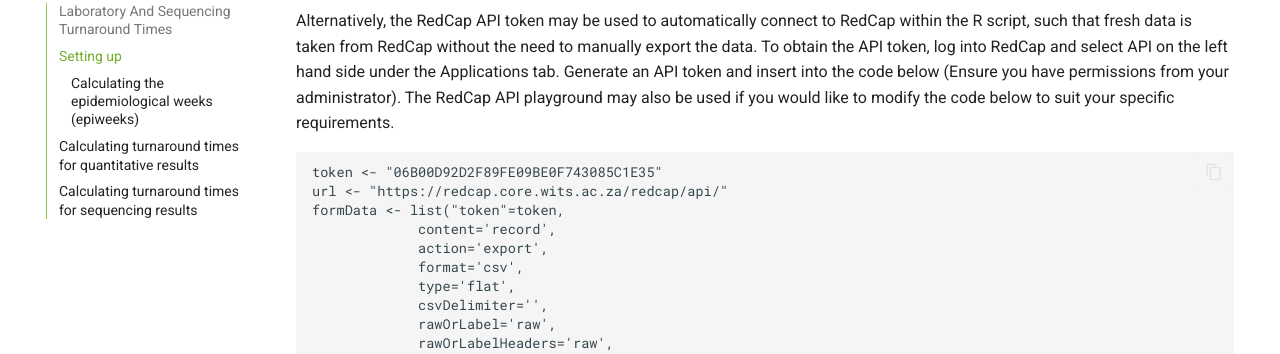
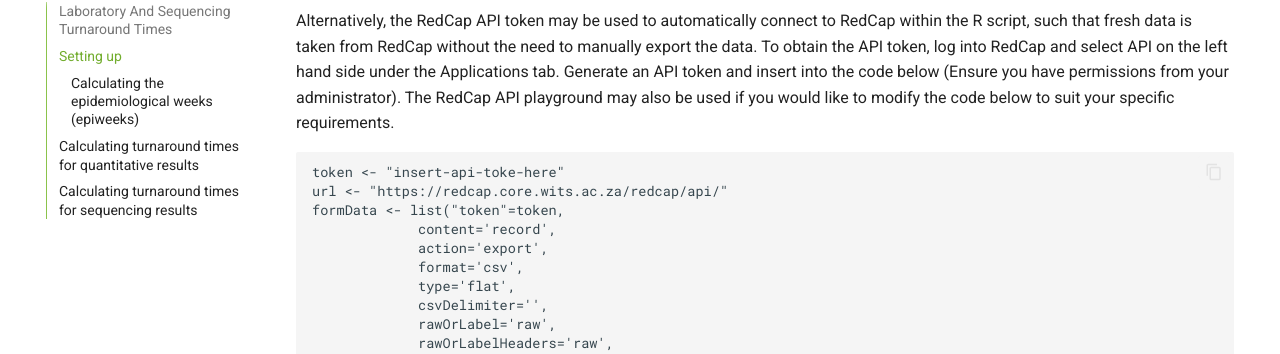
Before and after one commit to NICD-Wastewater-Genomics/NICD-Wastewater-Genomics.github.io, an MkDocs documentation site: the page built from docs/labtat.md, in a window 1280 px wide and 900 px high, scrolled down 840 px. Shown: the part 97-451 px from the top of the window. Built offline with MkDocs 1.6.1 and Material for MkDocs 9.7.7, drawn with Linux system fonts in a browser that asks for light colours; some of the changed text lies outside the part shown.

Commit message:
Update labtat.md

```diff
--- a/docs/labtat.md
+++ b/docs/labtat.md
@@ -35,7 +35,7 @@
 To obtain the API token, log into RedCap and select API on the left hand side under the Applications tab. Generate an API token and insert into the code below (Ensure you have permissions from your administrator). The RedCap API
 playground may also be used if you would like to modify the code below to suit your specific requirements.
 
-	token <- "06B00D92D2F89FE09BE0F743085C1E35"
+	token <- "insert-api-toke-here"
 	url <- "https://redcap.core.wits.ac.za/redcap/api/"
 	formData <- list("token"=token,
                  content='record',
```
